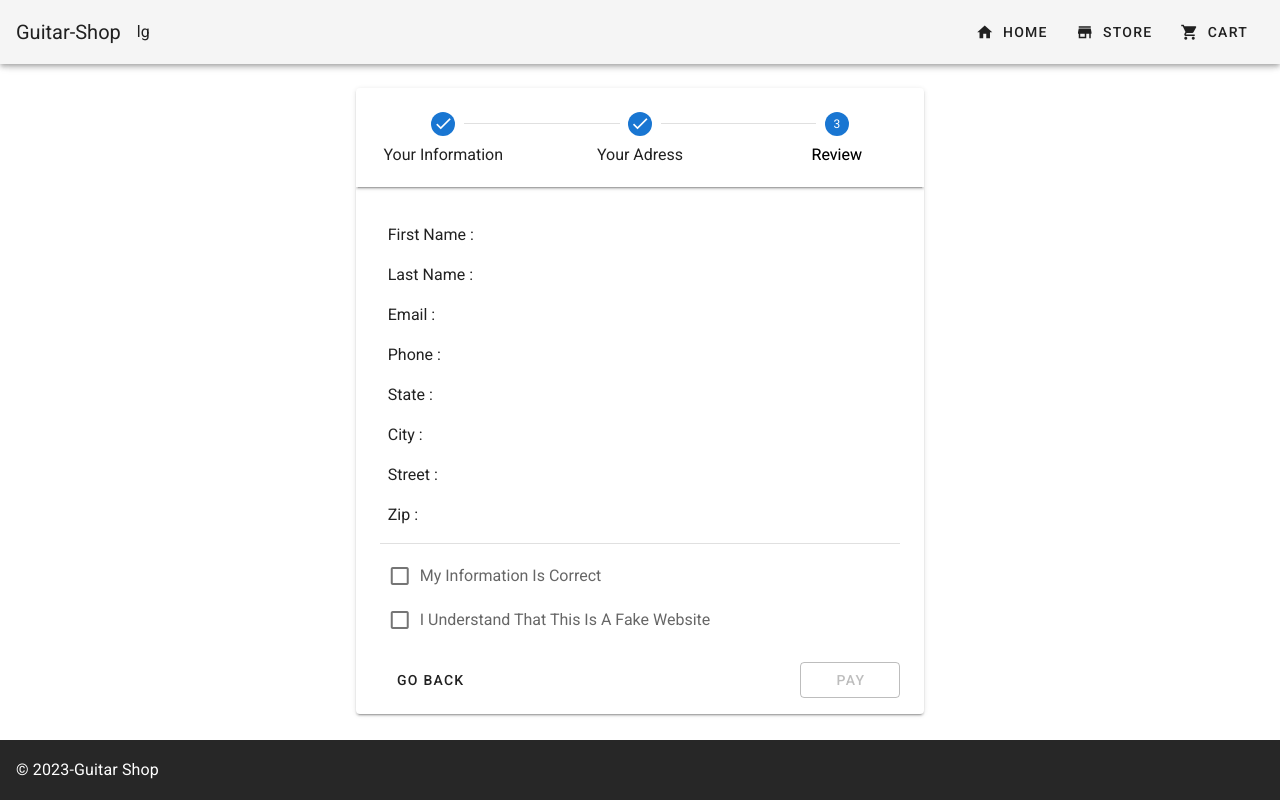
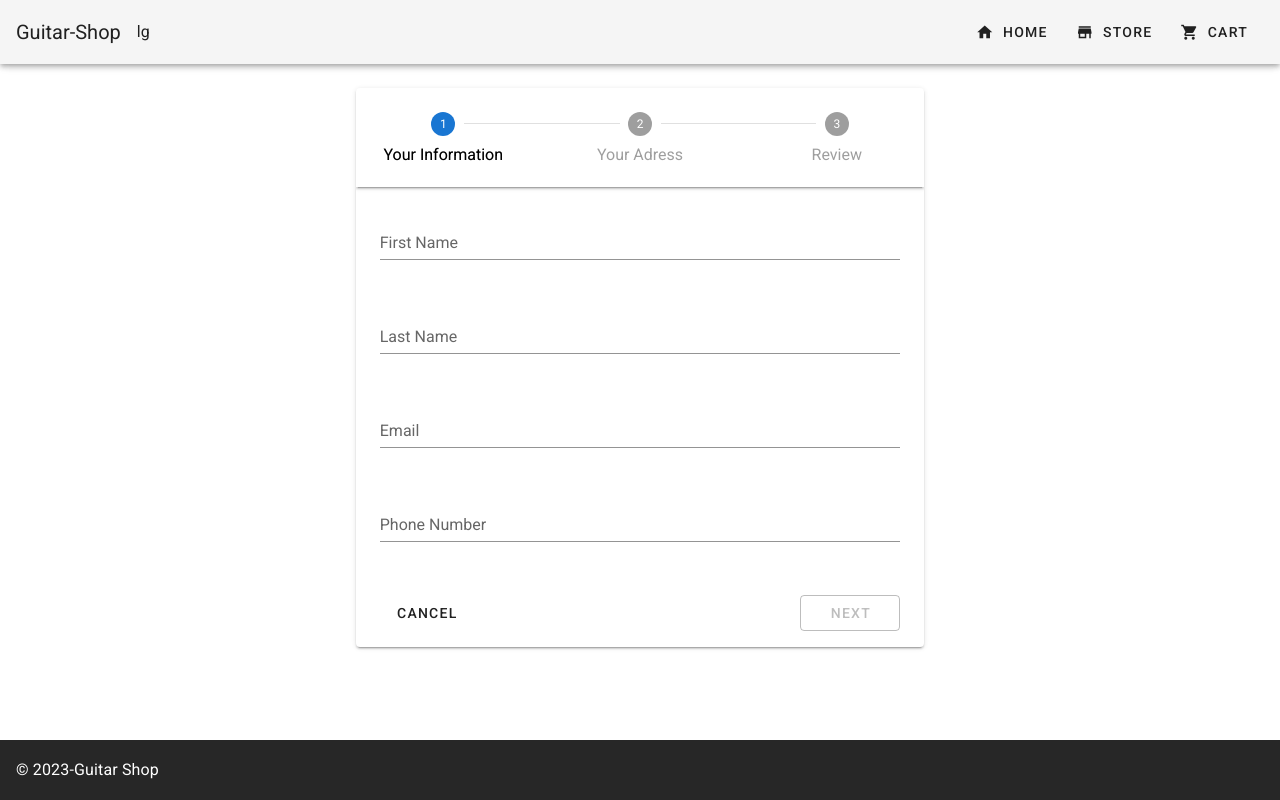
Before and after one commit to Toofan-shian/guitar-shop, a Vue app: page /checkout in a window 1280 px wide. Shown: the top 800 px of the page. Built offline with nearby package versions, Linux system fonts and the light colour scheme.

Commit message:
checkout components modified

```diff
--- a/src/components/checkout/personalInformation.vue
+++ b/src/components/checkout/personalInformation.vue
@@ -78,9 +78,7 @@
         first: [value => (value || '').length > 0 || 'Please Enter Your Name'],
         last: [value => (value || '').length > 0 || 'Please Enter Your Last Name'],
         email: [value => (value || '').length > 0 || 'Please Enter Your Email'],
-        phone: [
-          value => value.length >= 10 || 'At Least 10 Digits'
-        ]
+        phone: [value => (value || '').length > 0 || 'Please Enter Your Phone Number']
       }
     }
   },
@@ -90,7 +88,7 @@
         this.form['First Name'] &&
         this.form['Last Name'] &&
         this.form.email &&
-        this.form.phone && this.form.phone.length >= 10
+        this.form.phone
       )
     }
   },
--- a/src/components/checkout/review.vue
+++ b/src/components/checkout/review.vue
@@ -21,13 +21,6 @@
 
     <v-divider></v-divider>
 
-    <v-checkbox
-      v-model="infoCheck"
-      label="My Information Is Correct"
-      hide-details
-      class="ml-2"
-    >
-    </v-checkbox>
     <v-checkbox
       v-model="fakeCheck"
       label="I Understand That This Is A Fake Website"
@@ -76,7 +69,12 @@
         rounded="lg"
         elevation="10"
       >
-        <v-card-actions class="justify-end">
+        <v-row class="justify-space-between">
+          <v-card-title class="text-lg-h5 text-capitalize ml-5 mr-8">
+            Thanks for checking out this website
+          </v-card-title>
+
+          <v-card-actions class="mr-5">
             <v-btn
               icon
               @click="closeOverLay"
@@ -86,10 +84,8 @@
               </v-icon>
             </v-btn>
           </v-card-actions>
+        </v-row>
 
-        <v-card-title class="text-lg-h5 text-capitalize">
-          Thanks for checking out this website
-        </v-card-title>
       </v-card>
     </v-overlay>
   </v-sheet>
@@ -104,7 +100,6 @@
   },
   data() {
     return {
-      infoCheck: false,
       fakeCheck: false,
       overlay: false,
       progress: false,
@@ -113,7 +108,7 @@
   },
   computed: {
     infoAndTermsChecked() {
-      return this.infoCheck && this.fakeCheck
+      return this.fakeCheck
     }
   },
   methods: {
@@ -127,7 +122,7 @@
       setTimeout(() => {
         this.overlay = false;
         this.thankYou = false;
-      }, 6000)
+      }, 3333)
     },
     closeOverLay() {
       this.overlay = false;
--- a/src/views/checkout.vue
+++ b/src/views/checkout.vue
@@ -84,7 +84,7 @@
   },
   data() {
     return {
-      step: 3,
+      step: 1,
       form: {
         "First Name": '',
         "Last Name": '',
```
Lines whose indentation alone changed are shown as unchanged.
